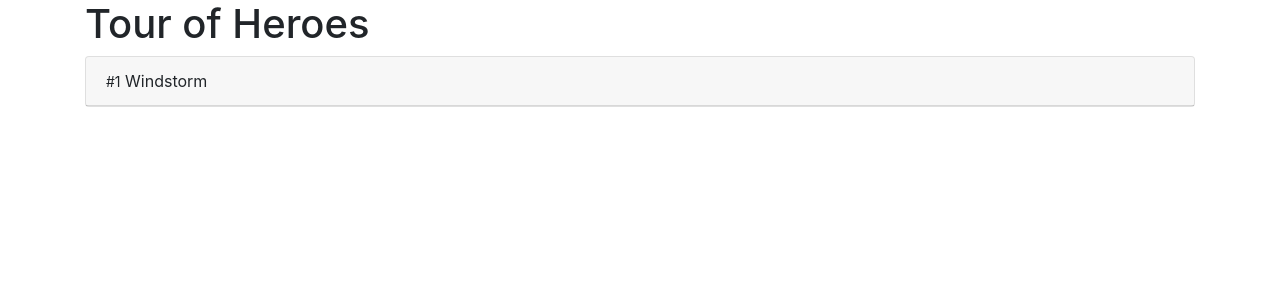
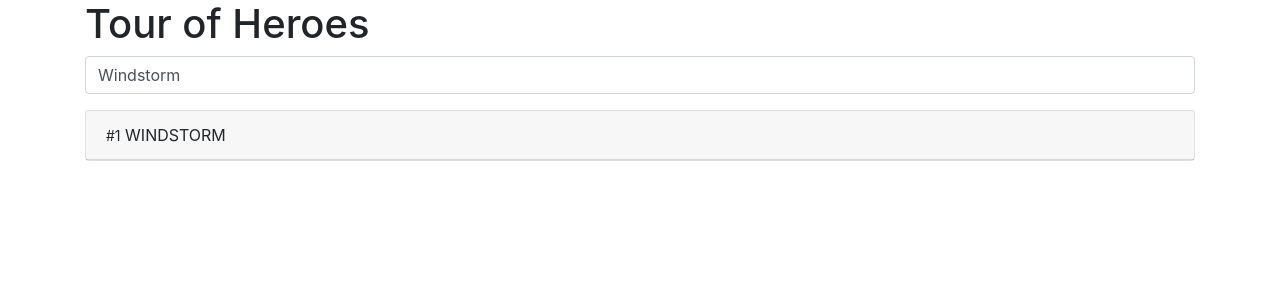
Before and after one commit to davidliang2008/angular-tour-of-heroes, an Angular app: page / in a window 1280 px wide. Shown: the top 300 px of the page. Built offline with nearby package versions, Linux system fonts and the light colour scheme.

Commit message:
Edit hero's name using Two-way binding.

```diff
--- a/src/app/app.module.ts
+++ b/src/app/app.module.ts
@@ -1,5 +1,6 @@
 import { BrowserModule } from '@angular/platform-browser';
 import { NgModule } from '@angular/core';
+import { FormsModule } from '@angular/forms';
 
 import { AppRoutingModule } from './app-routing.module';
 import { AppComponent } from './app.component';
@@ -12,6 +13,7 @@ import { HeroesComponent } from './heroes/heroes.component';
   ],
   imports: [
     BrowserModule,
+    FormsModule,
     AppRoutingModule
   ],
   providers: [],
--- a/src/app/heroes/heroes.component.html
+++ b/src/app/heroes/heroes.component.html
@@ -1,5 +1,9 @@
+<div class="form-group">
+  <input type="text" class="form-control" placeholder="Enter hero's name" [(ngModel)]="hero.name" />
+</div>
+
 <div class="card">
   <div class="card-header">
-    <small>#{{hero.id}}</small> {{hero.name}}
+    <small>#{{ hero.id }}</small> {{ hero.name | uppercase }}
   </div>
 </div>
```
